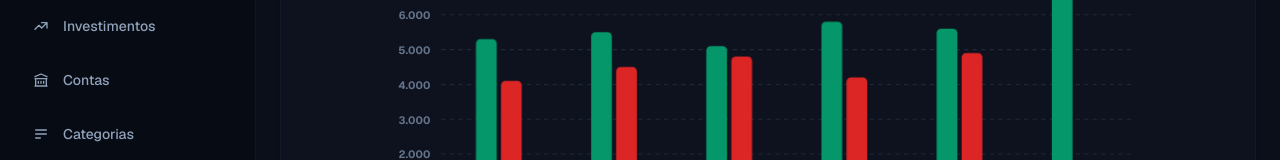
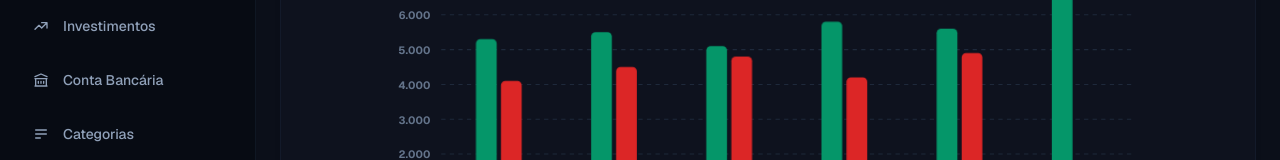
Before and after one commit to renattaschunemann/front-end_fintech_finseven, a Next.js app: page / in a window 1280 px wide. Shown: the part 344-504 px from the top of the page. Built offline with nearby package versions, Linux system fonts and the light colour scheme.

Commit message:
chore: rename 'Contas' menu item to 'Conta Bancária' in Sidebar

```diff
--- a/src/components/Sidebar.tsx
+++ b/src/components/Sidebar.tsx
@@ -62,7 +62,7 @@ export default function Sidebar({
                   <path strokeLinecap="round" strokeLinejoin="round" strokeWidth={2} d="M13 7h8m0 0v8m0-8l-8 8-4-4-6 6" />
                 </svg>
               )},
-              { name: "Contas", label: "Contas", icon: (
+              { name: "Conta Bancária", label: "Conta Bancária", icon: (
                 <svg className="w-4 h-4" fill="none" viewBox="0 0 24 24" stroke="currentColor">
                   <path strokeLinecap="round" strokeLinejoin="round" strokeWidth={2} d="M8 14v3m4-3v3m4-3v3M3 21h18M3 10h18M3 7l9-4 9 4M4 10h16v11H4V10z" />
                 </svg>
```
